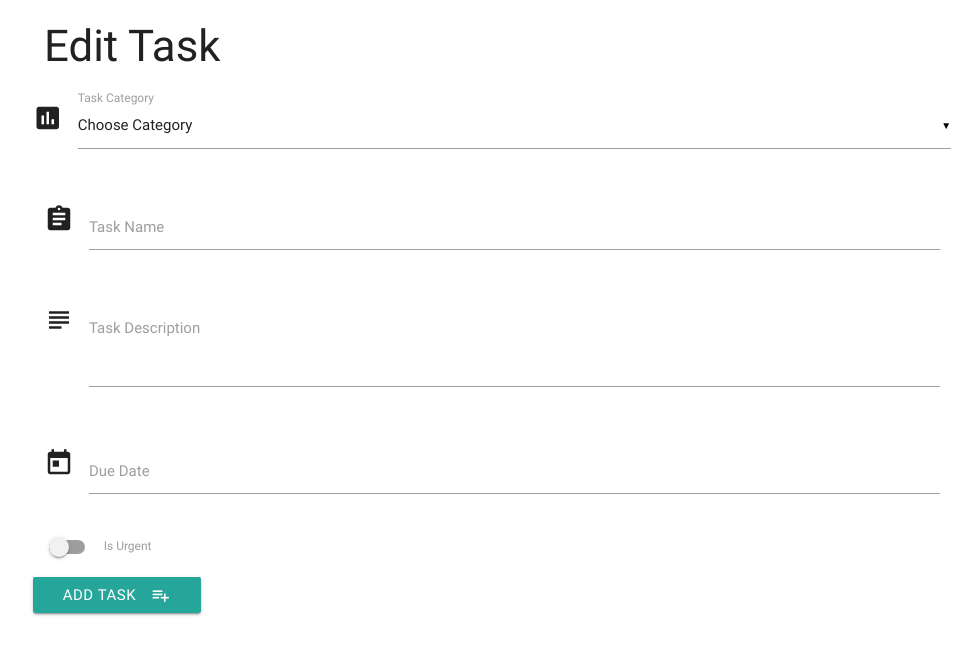
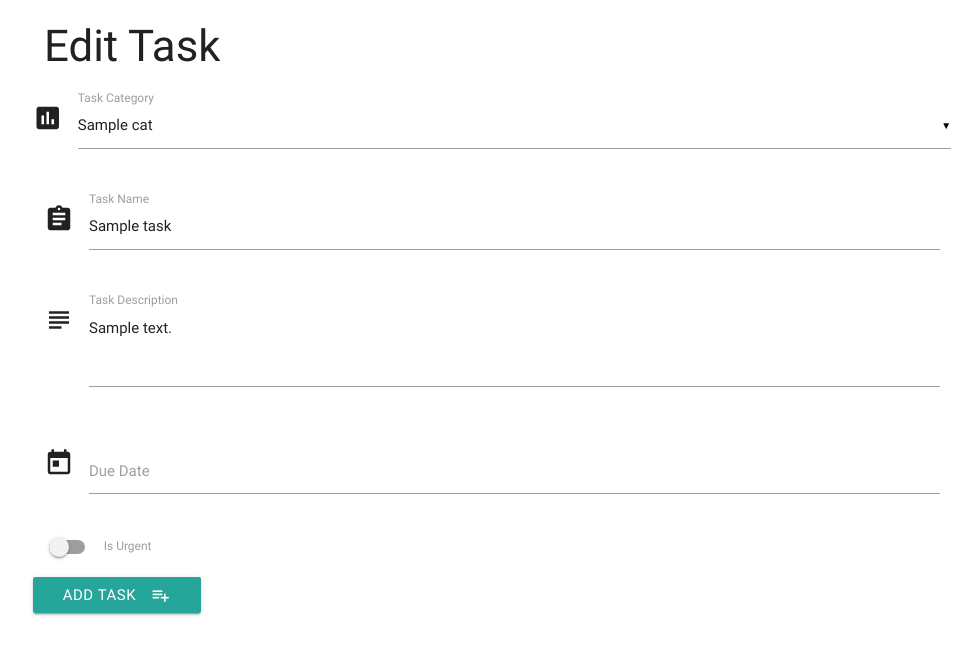
Before and after one commit to Bealby/monogo_mini_project-STUDY, a Flask app: template templates/edittask.html in a window 1280 px wide. Shown: the top 655 px of the page, without its empty margins (148-1128 px from the left). Run offline with Flask 2, Linux system fonts and the light colour scheme; the template is opened without the code that fills it: most values are stand-ins (such as "Sample title", 1, 10 or a date in 2020); some libraries are stand-ins or nearby versions.

Commit message:
Edit.html default values and urgent

```diff
--- a/templates/edittask.html
+++ b/templates/edittask.html
@@ -11,7 +11,11 @@
                     <select id="category" name="category_name">
                   <option value="" disabled selected>Choose Category</option>
                   {% for cat in categories %}
-                      <option value="{{cat.category_name}}">{{cat.category_name}}</option>
+                    {% if cat,category_name == task.category_name%}
+                        <option value="{{cat.category_name}}" selected>{{cat.category_name}}</option>
+                    {% else %}
+                        <option value="{{cat.category_name}}">{{cat.category_name}}</option>
+                    {% endif %}
                   {% endfor %}
                 </select>
                     <label>Task Category</label>
@@ -19,19 +23,19 @@
             </div>
             <div class="input-field col s12">
                 <i class="material-icons prefix">assignment</i>
-                <input id="task_name" name="task_name" type="text">
+                <input id="task_name" name="task_name" type="text" class="validate" value="{{task.task_name}}">
                 <label for="icon_prefix">Task Name</label>
             </div>
         </div>
         <div class="row">
             <div class="input-field col s12">
                 <i class="material-icons prefix">subject</i>
-                <textarea name="task_description" id="task_description" class="materialize-textarea"></textarea>
+                <textarea name="task_description" id="task_description" class="materialize-textarea">{{task.task_description}}</textarea>
                 <label for="icon_telephone">Task Description</label>
             </div>
         </div>
         <div class="row">
-            <div id="matrix" class="input-field col s12">
+            <div id="matfix" class="input-field col s12">
                 <i class="material-icons prefix">today</i>
                 <input id="due_date" name="due_date" type="text" class="datepicker">
                 <label for="icon_prefix">Due Date</label>
@@ -40,7 +44,11 @@
         <div class="row">
             <div class="switch">
                 <label>
-                  <input id="is_urgent" name="is_urgent" type="checkbox">
+                 {% if task.is_urgent %}
+                    <input id="is_urgent" name="is_urgent" type="checkbox" checked>
+                  {% else %}
+                    <input id="is_urgent" name="is_urgent" type="checkbox">
+                  {% endif %}
                   <span class="lever"></span>
                   Is Urgent
                 </label>
```
